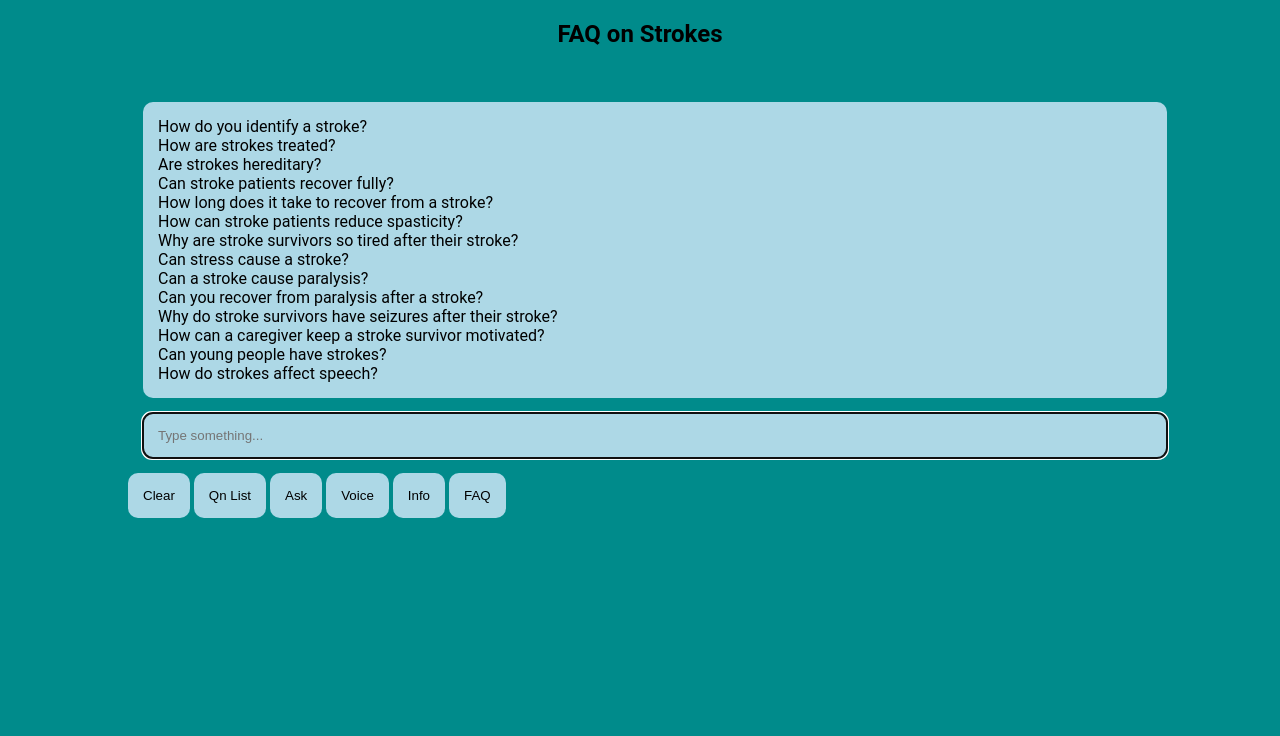
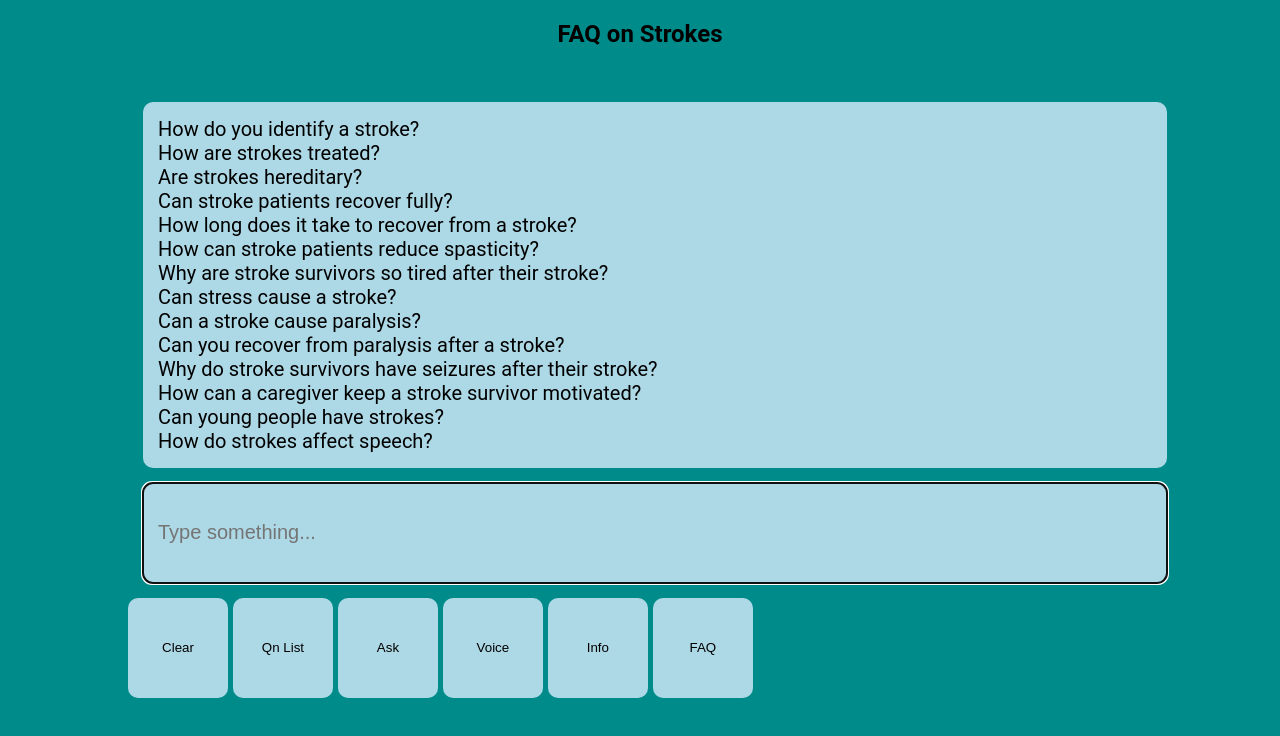
Before and after one commit to WingsMaker/Github, a plain HTML site: page faq_bot.html in a window 1280 px wide. Drawn offline with Linux system fonts and the light colour scheme.

Commit message:
Add files via upload

```diff
--- a/faq_bot.css
+++ b/faq_bot.css
@@ -69,6 +69,7 @@ input {
 	padding: 15px;
 	margin: 15px;
 	border-radius: 10px;
+	font-size: 20px;
 }
 
 
--- a/faq_bot.html
+++ b/faq_bot.html
@@ -10,17 +10,17 @@
 
 <body>
 	<h2 align="center">FAQ on Strokes</h2><br>
-	<div id="container" class="container">
+	<div id="container" class="container" style="font-size: 20px;">
 		<div id="chat" class="chat" >
 			<form>
 			<div id="messages" class="messages"></div>
-			<input id="input" class="input" type="text" cols="50" placeholder="Type something..." autocomplete="off" autofocus="true" />
-			<input type="button" onClick="clearscreen()" value="Clear"/>
-			<input type="button" onClick="show_qns()" value="Qn List"/>
-			<input type="button" onClick="askbot_question()" value="Ask"/>
-			<input type="button" onClick="speakout()" value="Voice"/>
-			<input type="button" onClick="about_this()" value="Info"/>
-			<input type="button" onclick="location.href='https://wingsmaker.github.io/Github/Stroke_faq.txt'" value="FAQ"/>
+			<input id="input" class="input" type="text" cols="50" placeholder="Type something..." autocomplete="off" autofocus="true"  style="height: 100px;"/>
+			<input type="button" onClick="clearscreen()" value="Clear" style="height: 100px;width: 100px"/>
+			<input type="button" onClick="show_qns()" value="Qn List" style="height: 100px;width: 100px"/>
+			<input type="button" onClick="askbot_question()" value="Ask" style="height: 100px;width: 100px"/>
+			<input type="button" onClick="speakout()" value="Voice" style="height: 100px;width: 100px"/>
+			<input type="button" onClick="about_this()" value="Info" style="height: 100px;width: 100px"/>
+			<input type="button" onclick="location.href='https://wingsmaker.github.io/Github/Stroke_faq.txt'" value="FAQ"  style="height: 100px;width: 100px"/>
 			</form>
 			<div id="msg"></div>
 		</div>
@@ -28,7 +28,6 @@
 </body>
 
 <script>
-
 console.clear();
 const synth = window.speechSynthesis;
 let voice = new SpeechSynthesisUtterance();
@@ -56,6 +55,10 @@ var stopwords_list = ['i', 'me', 'my', 'myself', 'we', 'our', 'ours',
  "mightn't", 'mustn', "mustn't", 'needn', "needn't", 'shan', "shan't", 'shouldn', "shouldn't",
  'wasn', "wasn't", 'weren', "weren't", 'won', "won't", 'wouldn', "wouldn't", '"',
  "leh", "lah", "lor", "liao", "meh"];
+
+if ( ( window.innerWidth <= 800 ) && ( window.innerHeight <= 600 ) ) {
+	document.getElementById("container").style.fontSize = "30px";
+}
 
 load_dict();
 
@@ -297,8 +300,6 @@ function textToSpeech(msg) {
 	voice.text = msg;
 	synth.speak(voice);
 }
-
-
 </script>
 
 </html>
```
